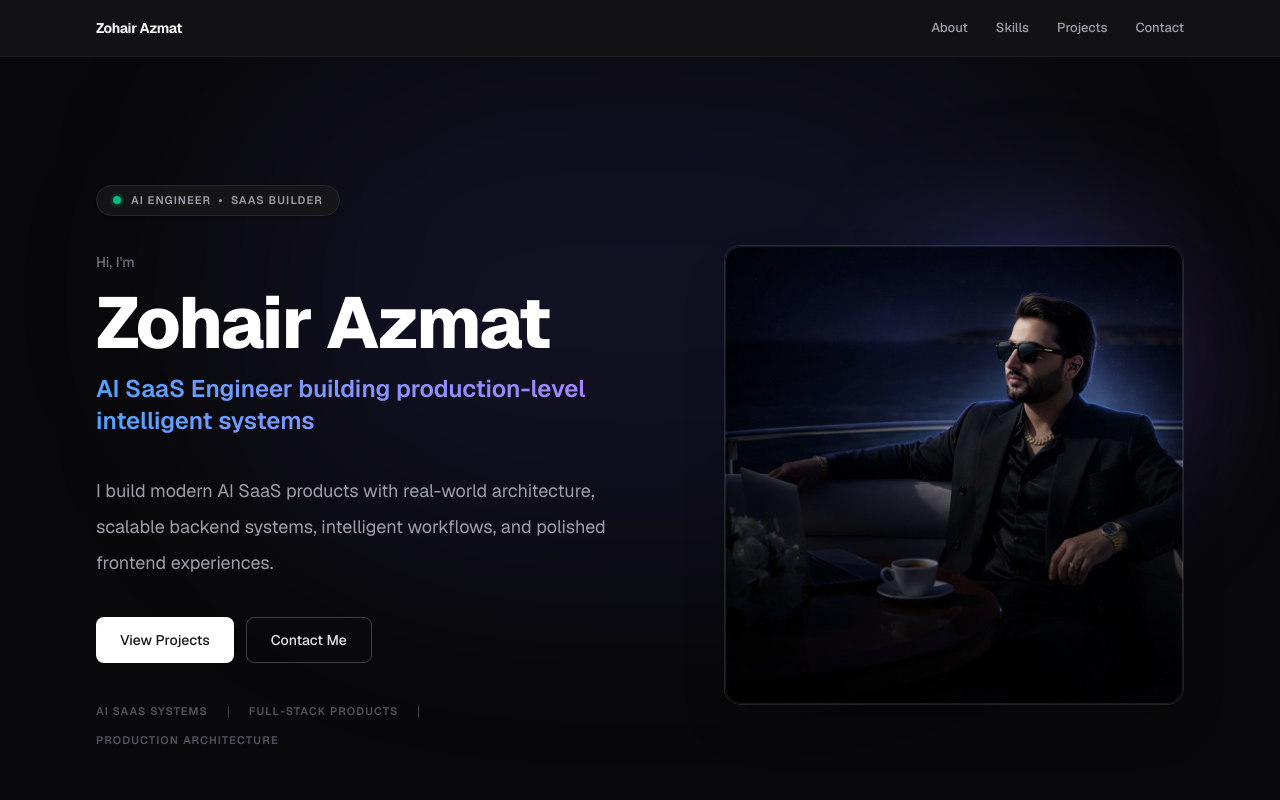
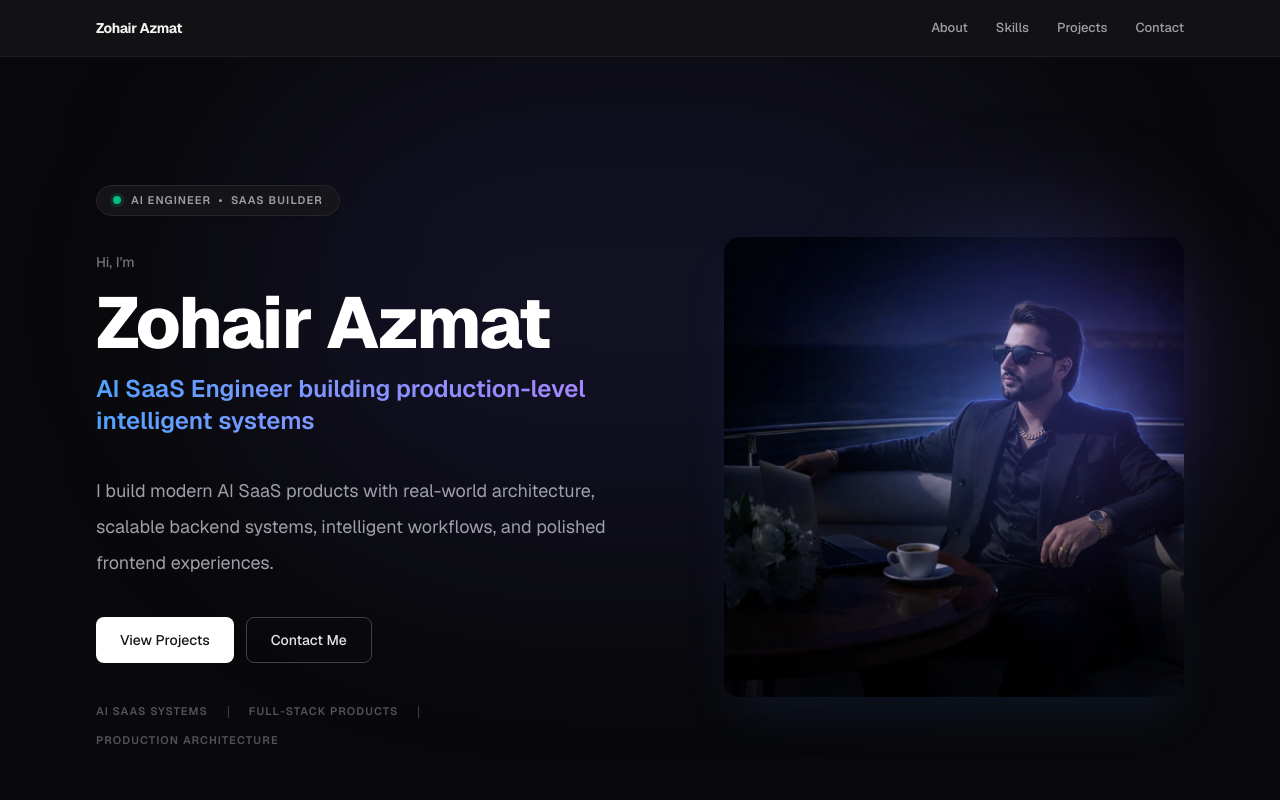
Before and after one commit to zohair-azmat-ai/zohair-portfolio, a Next.js app: page / in a window 1280 px wide. Shown: the top 800 px of the page. Built offline with nearby package versions, Linux system fonts and the light colour scheme.

Commit message:
Remove border from hero image for clean premium look

```diff
--- a/components/sections/HeroSection.tsx
+++ b/components/sections/HeroSection.tsx
@@ -88,14 +88,12 @@ export default function HeroSection() {
           {/* ── Right: profile image ── */}
           <div className="relative flex justify-center lg:justify-end">
             <div className="absolute w-72 h-72 bg-gradient-to-r from-blue-500/30 to-violet-500/30 blur-3xl rounded-full" />
-            <div className="relative w-[460px] h-[460px] mt-4 rounded-2xl overflow-hidden border border-white/10 shadow-2xl">
+            <div className="w-[460px] h-[460px] overflow-hidden rounded-2xl shadow-2xl shadow-blue-500/10">
               <img
                 src="/profile.png"
                 alt="Zohair Azmat"
-                className="w-full h-full object-cover scale-110"
+                className="w-full h-full object-cover"
               />
-              <div className="absolute inset-0 bg-gradient-to-t from-black/60 via-black/20 to-transparent" />
-              <div className="absolute inset-0 rounded-2xl border border-white/10 shadow-[0_0_60px_rgba(59,130,246,0.15)]" />
             </div>
           </div>
 
```
